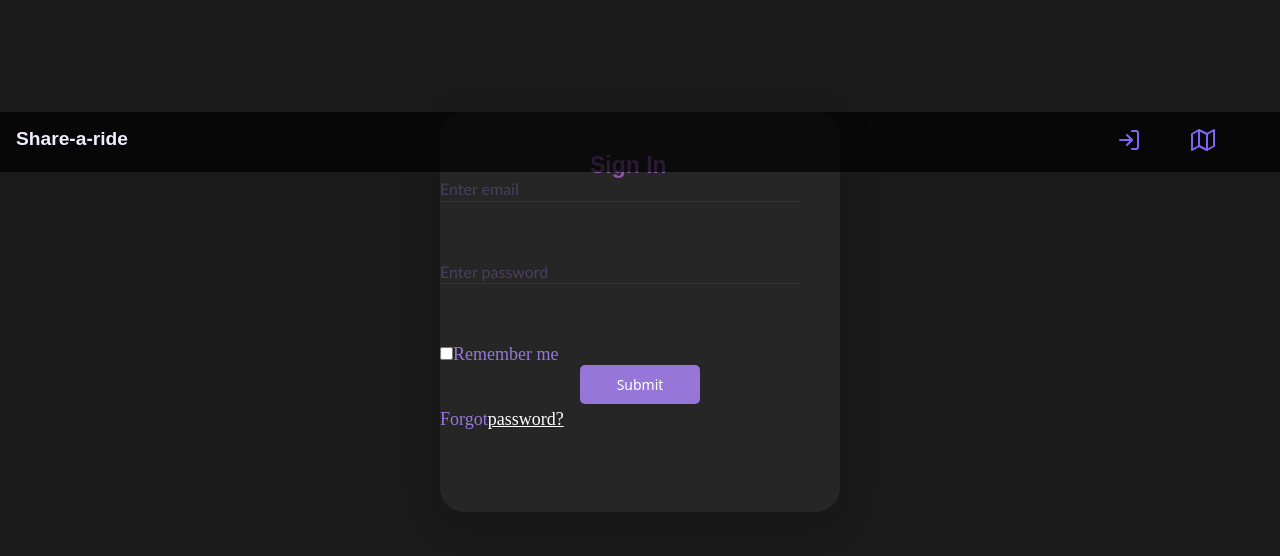
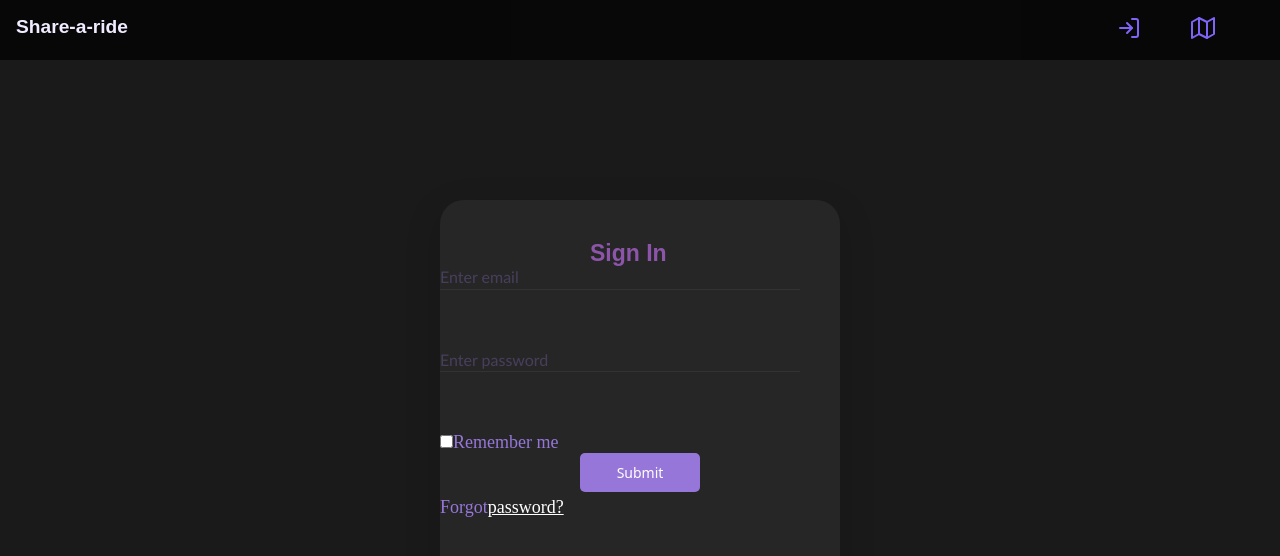
Before and after one commit to theman550/DAT257-K9, a React (Create React App) app in the folder frontend/: page /account in a window 1280 px wide. Shown: the top 556 px of the page. Built offline with nearby package versions, Linux system fonts and the light colour scheme; the HTML template or start-up script is replaced by a standard one; a web font is replaced by a local one.

Commit message:
add Account component to fix login distortion

```diff
--- a/frontend/src/App.js
+++ b/frontend/src/App.js
@@ -5,7 +5,7 @@ import Navigation from './components/Navigation';
 import Trips from './screens/Trips';
 import Notification from './components/Notification';
 import theme from './themes/base';
-import Login from './components/Login';
+import Account from './screens/Account';
 
 const App = () => {
   const [notification, setNotification] = useState(null);
@@ -27,7 +27,7 @@ const App = () => {
           && <Notification msg={notification.msg} color={notification.color} /> }
         <Switch>
           <Route path="/account">
-            <Login />
+            <Account />
           </Route>
           <Route path="/">
             <Trips />
--- /dev/null
+++ b/frontend/src/screens/Account.js
@@ -0,0 +1,19 @@
+import React from 'react';
+import styled from 'styled-components';
+import Login from '../components/Login';
+
+const Container = styled.div`
+  display: flex;
+  justify-content: center;
+  align-items: center;
+  width: 100vw;
+  height: 100vh;
+`;
+
+const Account = () => (
+  <Container>
+    <Login />
+  </Container>
+);
+
+export default Account;
```
